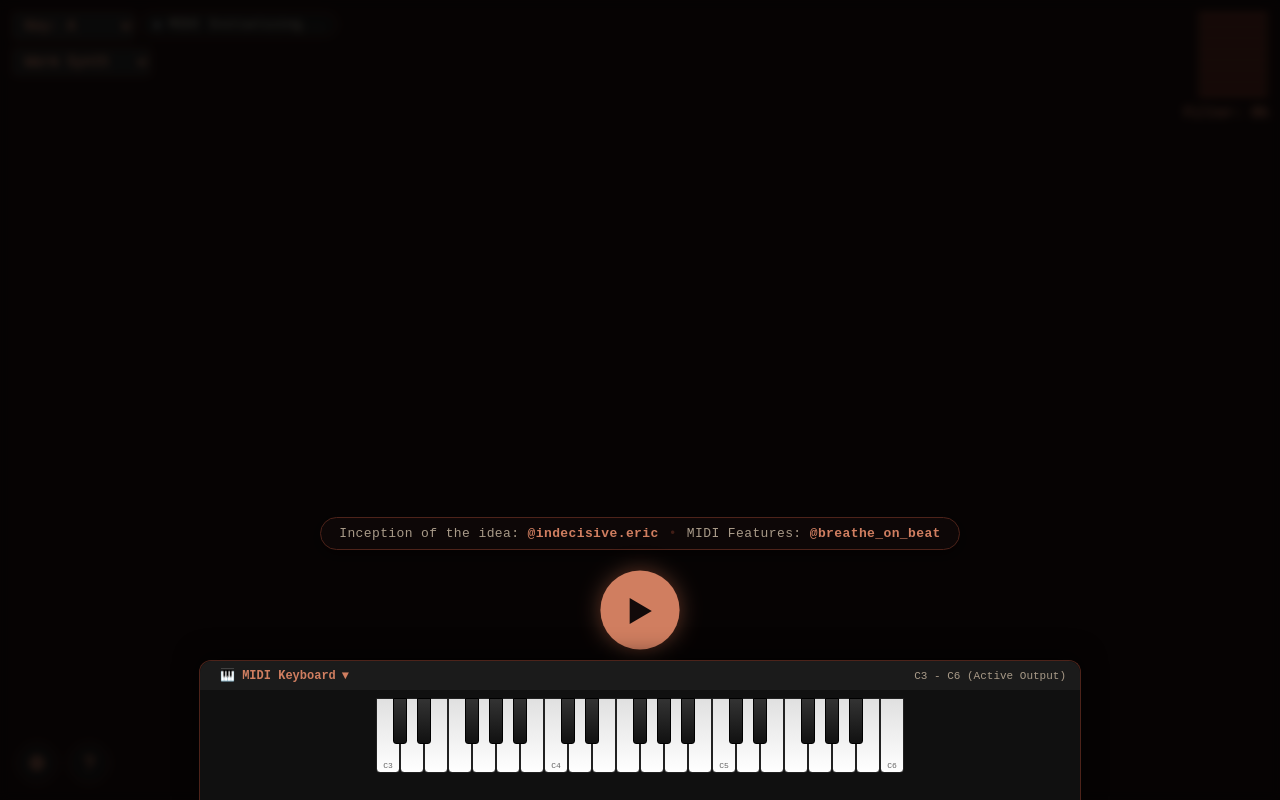
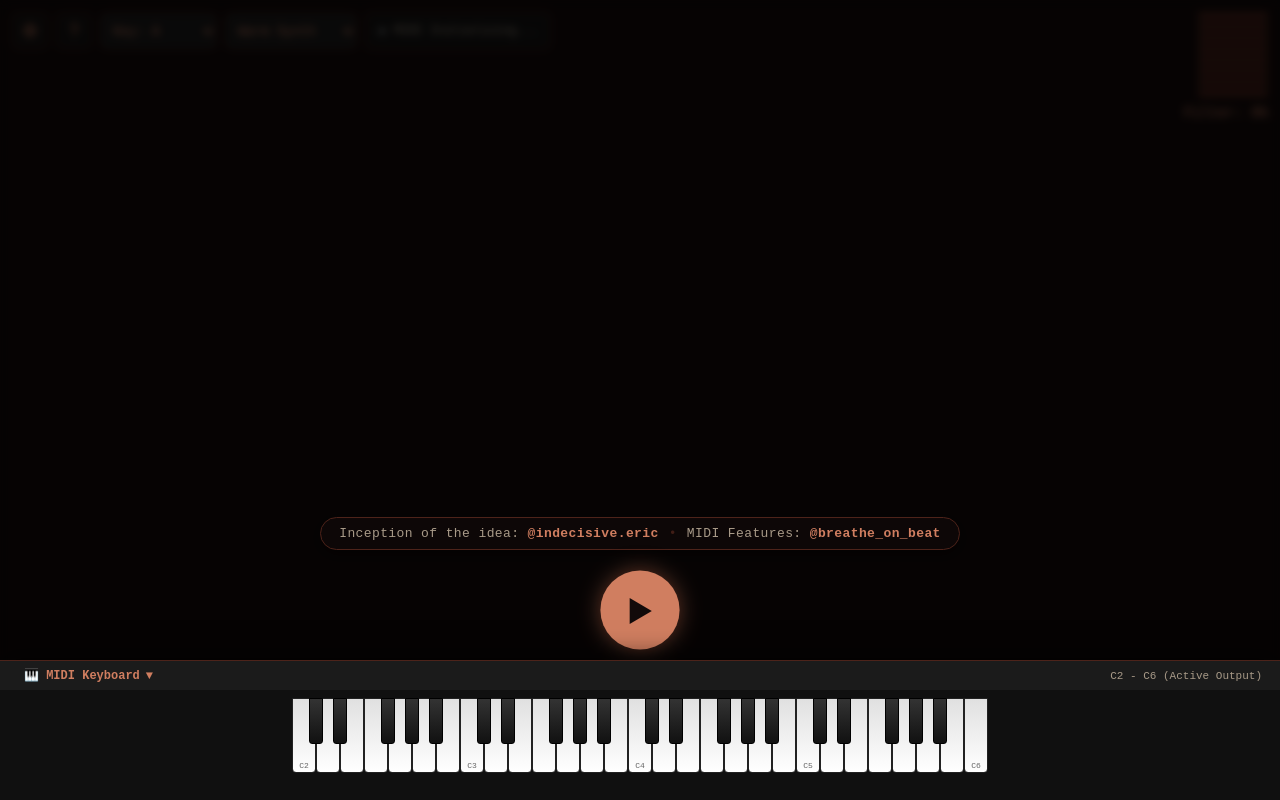
Before and after one commit to codemaniac6626/gesture-synth-midiosc, a website built with Vite: page index.html in a window 1280 px wide. Built offline with nearby package versions, Linux system fonts and the light colour scheme; some packages are replaced by stand-ins of ours; no server answers.

Commit message:
refactor: reorganize UI into top-left bar and implement interactive virtual MIDI keyboard component

```diff
--- a/index.html
+++ b/index.html
@@ -26,6 +26,10 @@
       <div class="vol-bar" data-index="0"></div>
     </div>
 
+    <!-- Top Left Controls Bar -->
+    <div class="top-left-controls">
+      <button id="settingsButton" class="icon-btn" title="MIDI & Gesture Settings">⚙</button>
+      <button id="helpButton" class="icon-btn" title="Gesture Guide">?</button>
       <select id="keySelect">
         <option value="220.00" data-note="A" selected>Key: A</option>
         <option value="233.08" data-note="Bb">Key: A#/Bb</option>
@@ -40,27 +44,19 @@
         <option value="392.00" data-note="G">Key: G</option>
         <option value="415.30" data-note="Ab">Key: G#/Ab</option>
       </select>
-
       <select id="toneSelect">
         <option value="triangle" selected>Warm Synth</option>
         <option value="sawtooth">Bright Synth</option>
         <option value="square">Retro Synth</option>
       </select>
-
-    <!-- MIDI Status Badge -->
       <div id="midiStatusBadge" title="Web MIDI Status">
         <span class="led-indicator" id="midiLed"></span>
         <span id="midiStatusText">MIDI Initializing...</span>
       </div>
+    </div>
 
     <div id="qualityDisplay">--</div>
     <div id="distortionDisplay">Filter: 0%</div>
-
-    <!-- Bottom Left Controls -->
-    <div class="floating-controls">
-      <button id="settingsButton" class="icon-btn" title="MIDI & Gesture Settings">⚙</button>
-      <button id="helpButton" class="icon-btn" title="Gesture Guide">?</button>
-    </div>
 
     <!-- Collapsible Keyboard UI Strip Footer -->
     <div id="keyboardFooter" class="keyboard-footer">
@@ -69,7 +65,7 @@
           <span>🎹 MIDI Keyboard</span>
           <span id="keyboardToggleIcon">▼</span>
         </button>
-        <span id="keyboardStatusText" class="keyboard-status-text">C3 - C6 (Active Output)</span>
+        <span id="keyboardStatusText" class="keyboard-status-text">C2 - C6 (Active Output)</span>
       </div>
       <div id="keyboardContainer" class="keyboard-container">
         <div id="keyboardDisabledOverlay" class="keyboard-disabled-overlay" style="display: none;">
--- a/src/keyboardUI.js
+++ b/src/keyboardUI.js
@@ -6,8 +6,8 @@
 
 import { midiNoteToName } from "./musicTheory.js";
 
-/** START MIDI Note (C3) */
-const START_MIDI_NOTE = 48;
+/** START MIDI Note (C2) */
+const START_MIDI_NOTE = 36;
 
 /** END MIDI Note (C6) */
 const END_MIDI_NOTE = 84;
@@ -123,7 +123,7 @@ export function updateKeyboardMidiState(isMidiEnabled) {
   if (isMidiEnabled) {
     footerEl.classList.remove("midi-disabled");
     overlayEl.style.display = "none";
-    statusTextEl.textContent = "C3 - C6 (Active Output)";
+    statusTextEl.textContent = "C2 - C6 (Active Output)";
   } else {
     footerEl.classList.add("midi-disabled");
     overlayEl.style.display = "flex";
--- a/style.css
+++ b/style.css
@@ -120,14 +120,25 @@ body {
   z-index: 6;
 }
 
+.top-left-controls {
+  position: absolute;
+  top: 12px;
+  left: 12px;
+  display: flex;
+  align-items: center;
+  gap: 8px;
+  z-index: 10;
+  flex-wrap: wrap;
+}
+
 .icon-btn {
-  width: 42px;
-  height: 42px;
-  border-radius: 50%;
+  width: 36px;
+  height: 36px;
+  border-radius: 6px;
   border: 1px solid var(--primary-border);
   background: rgba(20, 20, 20, 0.85);
   color: var(--primary-color);
-  font-size: 20px;
+  font-size: 18px;
   display: flex;
   align-items: center;
   justify-content: center;
@@ -143,22 +154,35 @@ body {
   box-shadow: 0 4px 12px rgba(var(--primary-rgb), 0.3);
 }
 
+/* Main UI Elements */
+#keySelect,
+#toneSelect {
+  position: static;
+  height: 36px;
+  background: #1a1a1a;
+  color: var(--primary-color);
+  border: 1px solid var(--primary-border);
+  border-radius: 6px;
+  font-family: monospace;
+  font-size: 13px;
+  padding: 0 8px;
+  cursor: pointer;
+}
+
 /* MIDI Status Indicator Pill */
 #midiStatusBadge {
-  position: absolute;
-  top: 12px;
-  left: 140px;
+  position: static;
+  height: 36px;
   background: rgba(20, 20, 20, 0.85);
   border: 1px solid var(--primary-border);
-  border-radius: 20px;
-  padding: 4px 12px;
+  border-radius: 6px;
+  padding: 0 12px;
   color: var(--text-muted);
-  font-size: 13px;
+  font-size: 12px;
   font-family: monospace;
   display: flex;
   align-items: center;
   gap: 8px;
-  z-index: 5;
   backdrop-filter: blur(8px);
   transition: all 0.3s ease;
 }
@@ -184,37 +208,6 @@ body {
 .led-indicator.flash {
   background: var(--secondary-color) !important;
   box-shadow: 0 0 12px var(--secondary-color) !important;
-}
-
-/* Main UI Elements */
-#keySelect {
-  position: absolute;
-  top: 12px;
-  left: 12px;
-  background: #1a1a1a;
-  color: var(--primary-color);
-  border: 1px solid var(--primary-border);
-  border-radius: 4px;
-  font-family: monospace;
-  font-size: 14px;
-  padding: 4px 8px;
-  z-index: 5;
-  cursor: pointer;
-}
-
-#toneSelect {
-  position: absolute;
-  top: 48px;
-  left: 12px;
-  background: #1a1a1a;
-  color: var(--primary-color);
-  border: 1px solid var(--primary-border);
-  border-radius: 4px;
-  font-family: monospace;
-  font-size: 14px;
-  padding: 4px 8px;
-  z-index: 5;
-  cursor: pointer;
 }
 
 #chordDisplay {
@@ -679,14 +672,16 @@ input:checked+.slider:before {
 .keyboard-footer {
   position: fixed;
   bottom: 0;
-  left: 50%;
-  transform: translateX(-50%);
-  width: min(880px, 96vw);
+  left: 0;
+  right: 0;
+  width: 100%;
   z-index: 20;
-  background: rgba(18, 18, 18, 0.92);
-  border: 1px solid var(--primary-border);
+  background: rgba(18, 18, 18, 0.94);
+  border-top: 1px solid var(--primary-border);
   border-bottom: none;
-  border-radius: 12px 12px 0 0;
+  border-left: none;
+  border-right: none;
+  border-radius: 0;
   backdrop-filter: blur(12px);
   box-shadow: 0 -4px 24px rgba(0, 0, 0, 0.6);
   transition: all 0.3s cubic-bezier(0.4, 0, 0.2, 1);
@@ -699,9 +694,9 @@ input:checked+.slider:before {
   display: flex;
   align-items: center;
   justify-content: space-between;
-  padding: 6px 14px;
+  padding: 6px 18px;
   background: rgba(28, 28, 28, 0.95);
-  border-radius: 12px 12px 0 0;
+  border-radius: 0;
   cursor: pointer;
   font-family: monospace;
   font-size: 13px;
@@ -734,7 +729,7 @@ input:checked+.slider:before {
 .keyboard-container {
   position: relative;
   height: 90px;
-  padding: 8px 12px 12px 12px;
+  padding: 8px 16px 12px 16px;
   display: flex;
   justify-content: center;
   align-items: flex-start;
```
Lines whose indentation alone changed are shown as unchanged.
